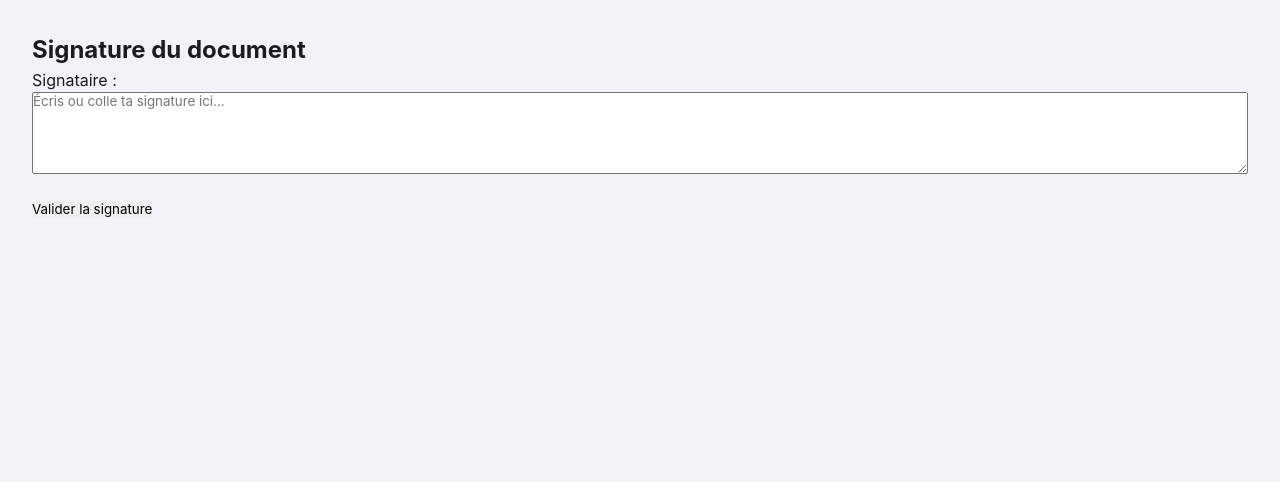
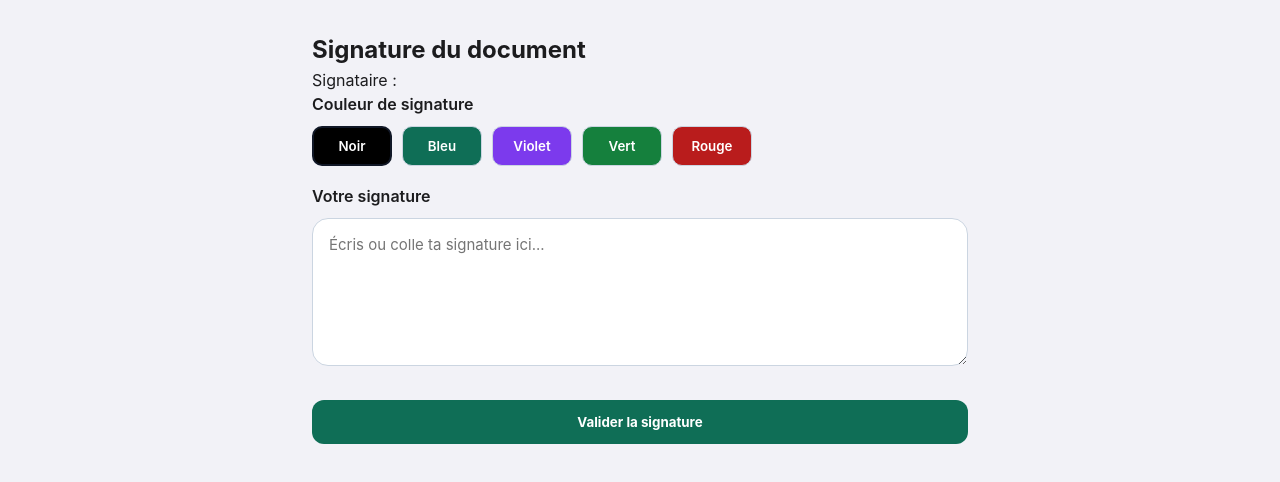
Before and after one commit to ANIELSUNN/trustid-web, a React (Create React App) app: page /sign in a window 1280 px wide. Shown: the top 482 px of the page. Built offline with nearby package versions, Linux system fonts and the light colour scheme.

Commit message:
feat: add signature color support, SendGrid test endpoint, and upload-and-sign page

```diff
--- a/src/App.js
+++ b/src/App.js
@@ -9,6 +9,7 @@ import Navbar             from './components/Navbar';
 import MultiSignRequest   from './components/MultiSignRequest';
 import UploadAndSign      from './pages/UploadAndSign';
 import SignatureWorkspace from './pages/SignatureWorkspace';
+import SendGridTester     from './pages/SendGridTester';
 import Historique         from './pages/Historique';
 import Profil             from './pages/Profil';
 import Statistiques       from './pages/Statistiques';
@@ -95,6 +96,14 @@ export default function App() {
           }
         />
         <Route
+          path="/test-sendgrid"
+          element={
+            userEmail
+              ? <SendGridTester user={{ email: userEmail, id: userId }} />
+              : <Navigate to="/login" replace />
+          }
+        />
+        <Route
           path="/verifier"
           element={<Verification />}
         />
--- a/src/components/Navbar.jsx
+++ b/src/components/Navbar.jsx
@@ -25,6 +25,7 @@ export default function Navbar() {
         <NavLink to="/historique"  className={({ isActive }) => isActive ? styles.actif : ''}>📋 Historique</NavLink>
         <NavLink to="/statistiques" className={({ isActive }) => isActive ? styles.actif : ''}>📊 Stats</NavLink>
         <NavLink to="/upload-sign" className={({ isActive }) => isActive ? styles.actif : ''}>⬆️ Upload & signer</NavLink>
+        <NavLink to="/test-sendgrid" className={({ isActive }) => isActive ? styles.actif : ''}>🧪 Test SendGrid</NavLink>
       </div>
 
       <div className={styles.statut}>
--- /dev/null
+++ b/src/pages/SendGridTester.jsx
@@ -0,0 +1,123 @@
+import React, { useState } from 'react';
+import { api } from '../services/api';
+
+export default function SendGridTester({ user }) {
+  const [email, setEmail] = useState(user?.email || '');
+  const [loading, setLoading] = useState(false);
+  const [message, setMessage] = useState('');
+  const [messageType, setMessageType] = useState('info');
+
+  const handleTestSendGrid = async () => {
+    if (!email.trim()) {
+      setMessageType('error');
+      return setMessage('⚠️ Veuillez entrer une adresse email.');
+    }
+
+    setLoading(true);
+    setMessage('');
+
+    try {
+      const res = await api.post('/api/mailer/test-sendgrid', { email: email.trim() });
+      setMessageType('success');
+      setMessage(`✅ ${res.data.message}`);
+      setEmail('');
+    } catch (err) {
+      const errorData = err.response?.data;
+      const errorMsg = errorData?.details || errorData?.error || err.message;
+      setMessageType('error');
+      setMessage(`❌ Erreur : ${errorMsg}`);
+    } finally {
+      setLoading(false);
+    }
+  };
+
+  const handleKeyDown = (e) => {
+    if (e.key === 'Enter' && !loading) {
+      handleTestSendGrid();
+    }
+  };
+
+  return (
+    <div style={{ maxWidth: 680, margin: '0 auto', padding: 24, background: '#F8FAFC', borderRadius: 20, boxShadow: '0 18px 50px rgba(15, 23, 42, 0.08)' }}>
+      <div style={{ background: '#fff', borderRadius: 18, padding: 28, border: '1px solid rgba(15, 23, 42, 0.08)' }}>
+        <h2 style={{ margin: 0, fontSize: 30, color: '#0F172A' }}>🧪 Tester SendGrid</h2>
+        <p style={{ margin: '12px 0 24px', color: '#475569', fontSize: 15 }}>
+          Envoyez un email de test pour vérifier que votre configuration SendGrid est correcte.
+        </p>
+
+        <div style={{ display: 'grid', gap: 16 }}>
+          <label style={{ display: 'grid', gap: 10 }}>
+            <span style={{ fontWeight: 600, color: '#334155' }}>Adresse email de test</span>
+            <input
+              type="email"
+              value={email}
+              onChange={(e) => setEmail(e.target.value)}
+              onKeyDown={handleKeyDown}
+              placeholder="votre.email@exemple.com"
+              disabled={loading}
+              style={{
+                padding: '12px 14px',
+                borderRadius: 12,
+                border: '1px solid #CBD5E1',
+                fontSize: 15,
+                opacity: loading ? 0.6 : 1,
+                cursor: loading ? 'not-allowed' : 'text'
+              }}
+            />
+          </label>
+
+          <button
+            onClick={handleTestSendGrid}
+            disabled={loading}
+            style={{
+              background: loading ? '#94A3B8' : '#0F6E56',
+              color: '#FFFFFF',
+              border: 'none',
+              borderRadius: 12,
+              padding: '14px 20px',
+              fontSize: 15,
+              fontWeight: 700,
+              cursor: loading ? 'not-allowed' : 'pointer',
+              opacity: loading ? 0.7 : 1
+            }}
+          >
+            {loading ? '⏳ Test en cours...' : '🧪 Envoyer email de test'}
+          </button>
+        </div>
+
+        {message && (
+          <div style={{
+            marginTop: 24,
+            padding: 18,
+            borderRadius: 16,
+            background: messageType === 'success' ? '#ECFDF5' : messageType === 'error' ? '#FEF2F2' : '#FEF3C7',
+            border: messageType === 'success' ? '1px solid #A7F3D0' : messageType === 'error' ? '1px solid #FECACA' : '1px solid #FCD34D',
+            color: messageType === 'success' ? '#064E3B' : messageType === 'error' ? '#7F1D1D' : '#92400E',
+            fontSize: 14,
+            lineHeight: 1.6
+          }}>
+            {message}
+          </div>
+        )}
+
+        <div style={{
+          marginTop: 28,
+          padding: 16,
+          borderRadius: 12,
+          background: '#F0F9FF',
+          border: '1px solid #BAE6FD'
+        }}>
+          <p style={{ margin: 0, color: '#0C4A6E', fontSize: 13, fontWeight: 600, marginBottom: 8 }}>
+            💡 Comment vérifier votre configuration SendGrid
+          </p>
+          <ul style={{ margin: 0, color: '#0C4A6E', fontSize: 13, paddingLeft: 20, lineHeight: 1.8 }}>
+            <li><strong>SENDGRID_API_KEY</strong> doit être une clé API valide créée dans votre compte SendGrid</li>
+            <li><strong>SENDGRID_FROM_EMAIL</strong> doit être une adresse email vérifiée dans SendGrid</li>
+            <li>Si le test échoue, vérifiez vos variables d'environnement sur Railway</li>
+            <li>Consultez la console SendGrid pour voir les logs d'envoi</li>
+          </ul>
+        </div>
+      </div>
+    </div>
+  );
+}
--- a/src/pages/SignatureWorkspace.jsx
+++ b/src/pages/SignatureWorkspace.jsx
@@ -1,15 +1,24 @@
 import React, { useState, useEffect } from 'react';
 import { useSearchParams } from 'react-router-dom';
 
-import { jwtDecode } from 'jwt-decode';
+import jwtDecode from 'jwt-decode';
 
 import axios from 'axios';
+
+const colorOptions = [
+  { label: 'Noir', value: 'noir', code: '#000000' },
+  { label: 'Bleu', value: 'bleu', code: '#0F6E56' },
+  { label: 'Violet', value: 'violet', code: '#7C3AED' },
+  { label: 'Vert', value: 'vert', code: '#15803D' },
+  { label: 'Rouge', value: 'rouge', code: '#B91C1C' }
+];
 
 export default function SignatureWorkspace() {
   const [searchParams] = useSearchParams();
   const token = searchParams.get('token');
   const [email, setEmail] = useState('');
   const [signature, setSignature] = useState('');
+  const [couleur, setCouleur] = useState('noir');
   const [message, setMessage] = useState('');
 
   useEffect(() => {
@@ -23,26 +32,59 @@ export default function SignatureWorkspace() {
     e.preventDefault();
     try {
       const API_URL = process.env.REACT_APP_API_URL || 'http://localhost:5000';
-      const res = await axios.post(`${API_URL}/api/multisign/sign`, { token, signature });
+      const res = await axios.post(`${API_URL}/api/multisign/sign`, { token, signature, couleur });
       setMessage(res.data.message);
     } catch (err) {
-      setMessage(err.response?.data?.erreur || 'Erreur lors de la signature.');
+      setMessage(err.response?.data?.erreur || err.response?.data?.error || 'Erreur lors de la signature.');
     }
   };
 
+  const selectedColor = colorOptions.find((option) => option.value === couleur)?.code || '#000000';
+
   return (
-    <div style={{ padding: '2rem' }}>
+    <div style={{ padding: '2rem', maxWidth: 720, margin: '0 auto' }}>
       <h2>Signature du document</h2>
       <p>Signataire : <strong>{email}</strong></p>
-      <form onSubmit={handleSubmit}>
-        <textarea
-          value={signature}
-          onChange={(e) => setSignature(e.target.value)}
-          placeholder="Écris ou colle ta signature ici..."
-          rows={5}
-          style={{ width: '100%', marginBottom: '1rem' }}
-        />
-        <button type="submit">Valider la signature</button>
+      <form onSubmit={handleSubmit} style={{ display: 'grid', gap: 18 }}>
+        <label style={{ display: 'grid', gap: 10 }}>
+          <span style={{ fontWeight: 600 }}>Couleur de signature</span>
+          <div style={{ display: 'flex', gap: 10, flexWrap: 'wrap' }}>
+            {colorOptions.map((option) => (
+              <button
+                key={option.value}
+                type="button"
+                onClick={() => setCouleur(option.value)}
+                style={{
+                  minWidth: 80,
+                  padding: '10px 14px',
+                  borderRadius: 10,
+                  border: couleur === option.value ? '2px solid #111827' : '1px solid #CBD5E1',
+                  background: option.code,
+                  color: '#FFFFFF',
+                  cursor: 'pointer',
+                  fontWeight: 600
+                }}
+              >
+                {option.label}
+              </button>
+            ))}
+          </div>
+        </label>
+
+        <label style={{ display: 'grid', gap: 10 }}>
+          <span style={{ fontWeight: 600 }}>Votre signature</span>
+          <textarea
+            value={signature}
+            onChange={(e) => setSignature(e.target.value)}
+            placeholder="Écris ou colle ta signature ici..."
+            rows={6}
+            style={{ width: '100%', marginBottom: '1rem', borderRadius: 16, border: '1px solid #CBD5E1', padding: 16, fontSize: 15, color: selectedColor }}
+          />
+        </label>
+
+        <button type="submit" style={{ background: '#0F6E56', color: '#fff', border: 'none', borderRadius: 12, padding: '14px 20px', cursor: 'pointer', fontWeight: 700 }}>
+          Valider la signature
+        </button>
       </form>
       {message && <p style={{ marginTop: '1rem', color: '#0F6E56' }}>{message}</p>}
     </div>
--- a/src/pages/UploadAndSign.jsx
+++ b/src/pages/UploadAndSign.jsx
@@ -1,9 +1,18 @@
 import React, { useState } from 'react';
 import { uploadAndSign } from '../services/api';
+
+const colorOptions = [
+  { label: 'Noir', value: 'noir', code: '#000000' },
+  { label: 'Bleu', value: 'bleu', code: '#0F6E56' },
+  { label: 'Violet', value: 'violet', code: '#7C3AED' },
+  { label: 'Vert', value: 'vert', code: '#15803D' },
+  { label: 'Rouge', value: 'rouge', code: '#B91C1C' }
+];
 
 export default function UploadAndSign({ user }) {
   const [file, setFile] = useState(null);
   const [signature, setSignature] = useState('');
+  const [couleur, setCouleur] = useState('noir');
   const [message, setMessage] = useState('');
   const [messageType, setMessageType] = useState('info');
 
@@ -22,6 +31,7 @@ export default function UploadAndSign({ user }) {
     const formData = new FormData();
     formData.append('document', file, file.name);
     formData.append('signature', signature.trim());
+    formData.append('couleur', couleur);
     formData.append('email', user?.email || 'utilisateur@trustid.local');
 
     try {
@@ -30,6 +40,7 @@ export default function UploadAndSign({ user }) {
       setMessage(`✅ Document téléversé et signé avec succès. ID : ${res.docId}`);
       setFile(null);
       setSignature('');
+      setCouleur('noir');
     } catch (err) {
       const data = err.response?.data;
       const detail = data?.details || data?.message || data?.erreur || data?.error || err.message;
@@ -66,13 +77,38 @@ export default function UploadAndSign({ user }) {
           </label>
 
           <label style={{ display: 'grid', gap: 10 }}>
+            <span style={{ fontWeight: 600, color: '#334155' }}>Couleur de signature</span>
+            <div style={{ display: 'flex', gap: 10, flexWrap: 'wrap' }}>
+              {colorOptions.map((option) => (
+                <button
+                  key={option.value}
+                  type="button"
+                  onClick={() => setCouleur(option.value)}
+                  style={{
+                    minWidth: 80,
+                    padding: '10px 14px',
+                    borderRadius: 10,
+                    border: couleur === option.value ? '2px solid #111827' : '1px solid #CBD5E1',
+                    background: option.code,
+                    color: '#fff',
+                    cursor: 'pointer',
+                    fontWeight: 700
+                  }}
+                >
+                  {option.label}
+                </button>
+              ))}
+            </div>
+          </label>
+
+          <label style={{ display: 'grid', gap: 10 }}>
             <span style={{ fontWeight: 600, color: '#334155' }}>Signature</span>
             <textarea
               rows={5}
               placeholder="Tapez votre signature ici..."
               value={signature}
               onChange={e => setSignature(e.target.value)}
-              style={{ padding: '14px 16px', borderRadius: 12, border: '1px solid #CBD5E1', fontSize: 15, resize: 'vertical' }}
+              style={{ padding: '14px 16px', borderRadius: 12, border: '1px solid #CBD5E1', fontSize: 15, resize: 'vertical', color: colorOptions.find((option) => option.value === couleur)?.code || '#000000' }}
             />
           </label>
 
```
